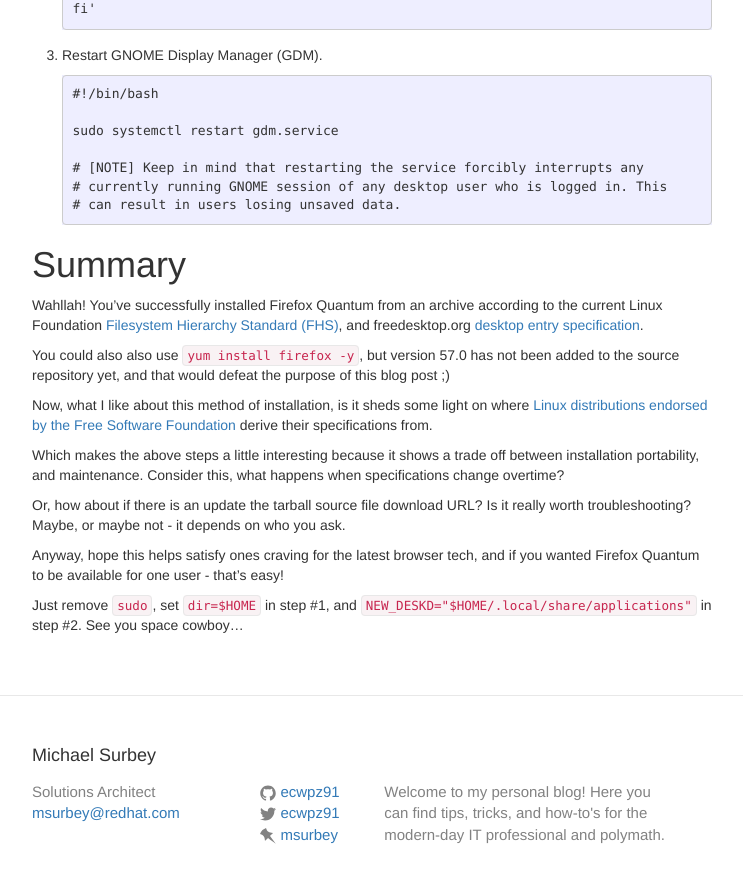
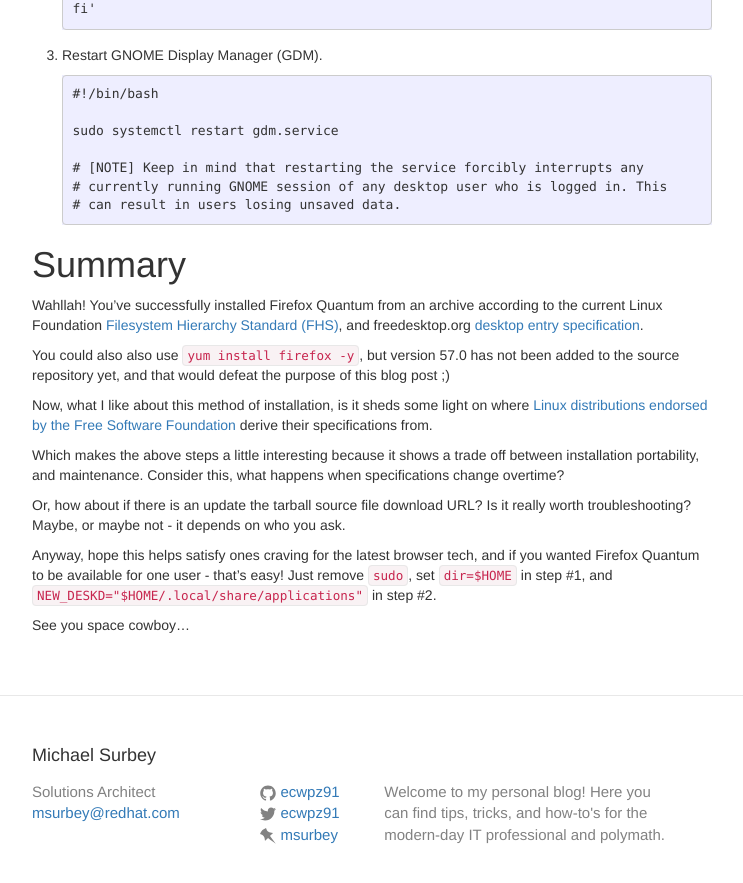
Before and after one commit to ecwpz91/ecwpz91.github.io, a Jekyll site: the page built from _posts/2017-11-18-Getting and Installing Firefox Quantum.md, in a window 1280 px wide and 900 px high, scrolled down 1368 px. Shown: the top 883 px of the window, without its empty margins (268-1011 px from the left). Built offline with Jekyll 4.4.1, drawn with Linux system fonts in a browser that asks for light colours; nearby versions of some CDN libraries.

Commit message:
Finalized

```diff
--- a/_posts/2017-11-18-Getting and Installing Firefox Quantum.md
+++ b/_posts/2017-11-18-Getting and Installing Firefox Quantum.md
@@ -85,9 +85,9 @@
 
 Or, how about if there is an update the tarball source file download URL? Is it really worth troubleshooting? Maybe, or maybe not - it depends on who you ask.
 
-Anyway, hope this helps satisfy ones craving for the latest browser tech, and if you wanted Firefox Quantum to be available for one user - that's easy!
+Anyway, hope this helps satisfy ones craving for the latest browser tech, and if you wanted Firefox Quantum to be available for one user - that's easy! Just remove `sudo`, set `dir=$HOME` in step #1, and `NEW_DESKD="$HOME/.local/share/applications"` in step #2.
 
-Just remove `sudo`, set `dir=$HOME` in step #1, and `NEW_DESKD="$HOME/.local/share/applications"` in step #2. See you space cowboy...
+See you space cowboy...
 
 [1]: https://www.mozilla.org/en-US/firefox/new/
 [2]: http://refspecs.linuxfoundation.org/FHS_3.0/fhs/ch03s13.html
```
